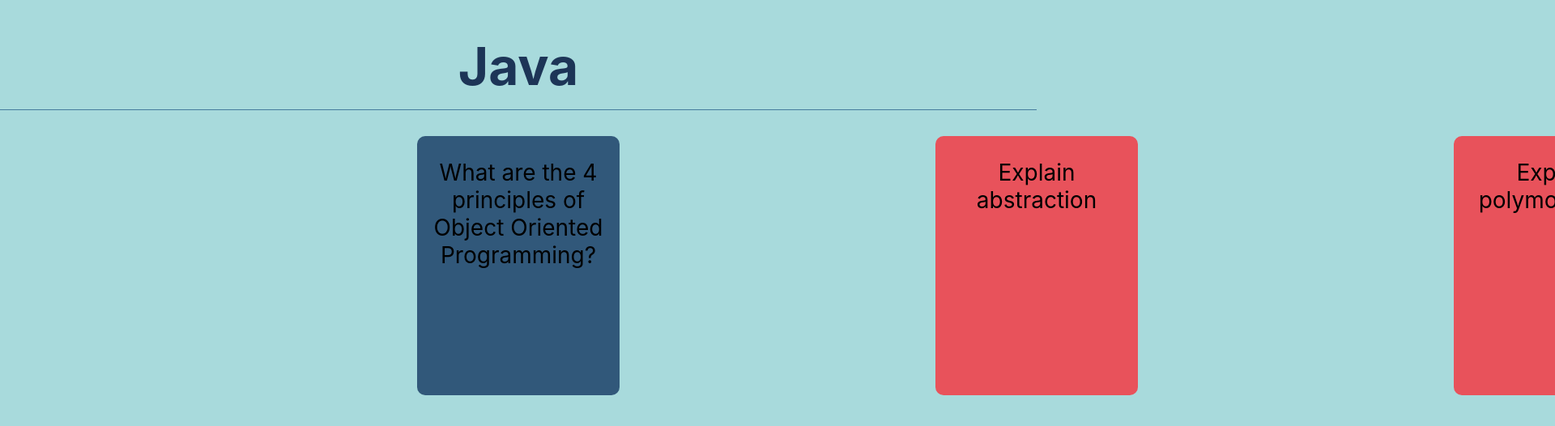
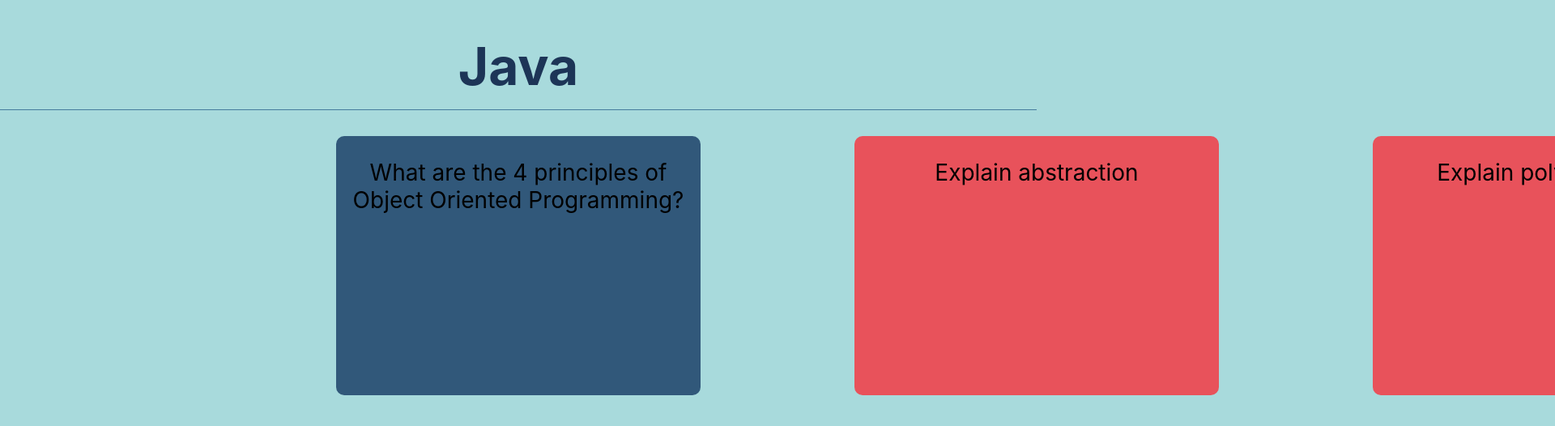
Before and after one commit to michael-mcmasters/Notecards, a React (Create React App) app: page / in a window 1280 px wide. Shown: the top 526 px of the page at 81% size, 1920 px wide, since content can reach past the window. Built offline with nearby package versions, Linux system fonts and the light colour scheme.

Commit message:
Make card font sizes dynamic

```diff
--- a/src/components/js/Card.js
+++ b/src/components/js/Card.js
@@ -83,27 +83,30 @@ export default function Card(props) {
   // Get new properties to display.
   const getNewCardProperties = (newIndex) => {
     const [newProperties, indexInRange] = props.getNewData(newIndex);
+    setBackgroundColor(newProperties.backgroundColor);
+    setFrontText(newProperties.frontText);
+    setBackText(newProperties.backText);
     if (indexInRange === false) {
       setDisplay("none");
     } else {
       setDisplay("");
     }
-    setBackgroundColor(newProperties.backgroundColor);
-    setFrontText(newProperties.frontText);
-    setBackText(newProperties.backText);
     // Set index even if it is out of range, so that when card moves to opposing side of screen, calculations work. Even for negative numbers.
     setIndex(newIndex);
   };
 
-  const getBackFontSize = (backText) => {
-    if (backText > 60) {
-      return "12px";
+  const getBackFontSize = (charCount) => {
+    if (charCount < 240) {
+      return "28px;"
+    } else if (charCount < 320) {
+      return "24px;"
+    } else if (charCount < 520) {
+      return "18px"
     } else {
-      return "19px";
+      console.log(`card ${index} has a character length of ${charCount}. Its text may not fit on the card.`);
+      return "10px";
     }
   }
-
-  console.log(backText.length);
 
   return (
     // <FlipCardContainer display={display} direction={direction} transition={transition}>
@@ -134,6 +137,8 @@ export default function Card(props) {
           <p></p>
         </Front>
         <Back fontSize={getBackFontSize(backText.length)}>
+          {/* temp for debugging */}
+          <p style={{ fontSize: "10px", margin: "0" }}>{backText.length}</p>
           <p>{backText}</p>
         </Back>
       </FlipCard>
@@ -145,7 +150,7 @@ export default function Card(props) {
 // transform -50% offsets half of card's width so it centers around its own axis.
 const FlipCardContainer = styled.div`
     display: ${props => props.display};
-    width: 250px;
+    width: 450px;
     height: 320px;
     background: none;
     margin: 0;
--- a/src/resources/card-data.json
+++ b/src/resources/card-data.json
@@ -217,8 +217,8 @@
     },
     {
       "backgroundColor": "#31587A",
-      "frontText": "Why is java considered dynamic?",
-      "backText": "platform-independent file format that aggregates many files into one. Multiple applets written in the Java programming language, and their requisite components can be bundled in a JAR file and subsequently downloaded to a browser in a single HTTP transaction. "
+      "frontText": "Explain type erasure?",
+      "backText": "The deletion of peramatized types at runtime."
     },
     {
       "backgroundColor": "#31587A",
```
